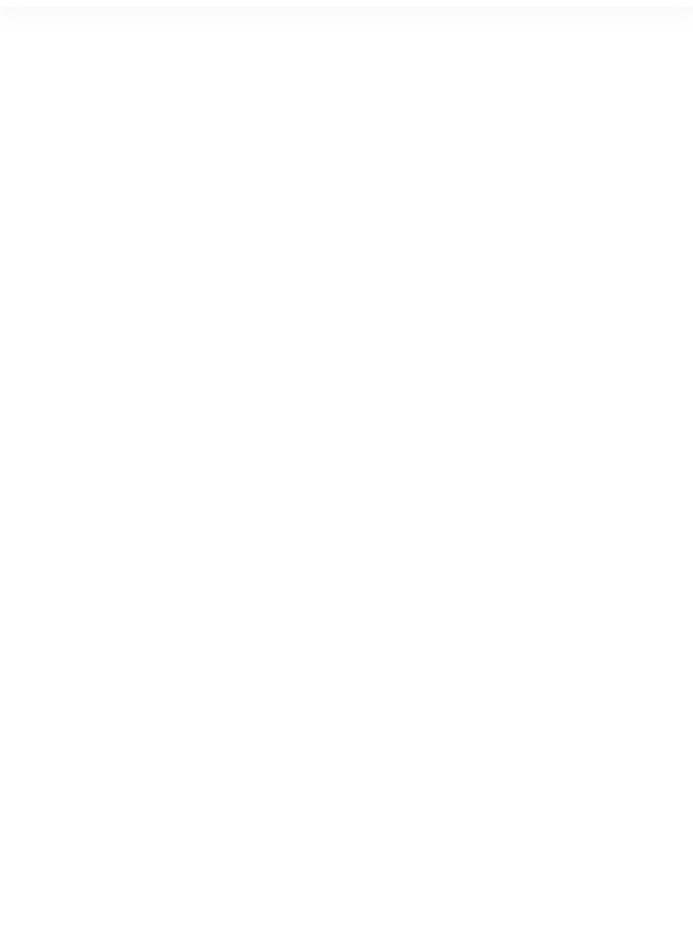
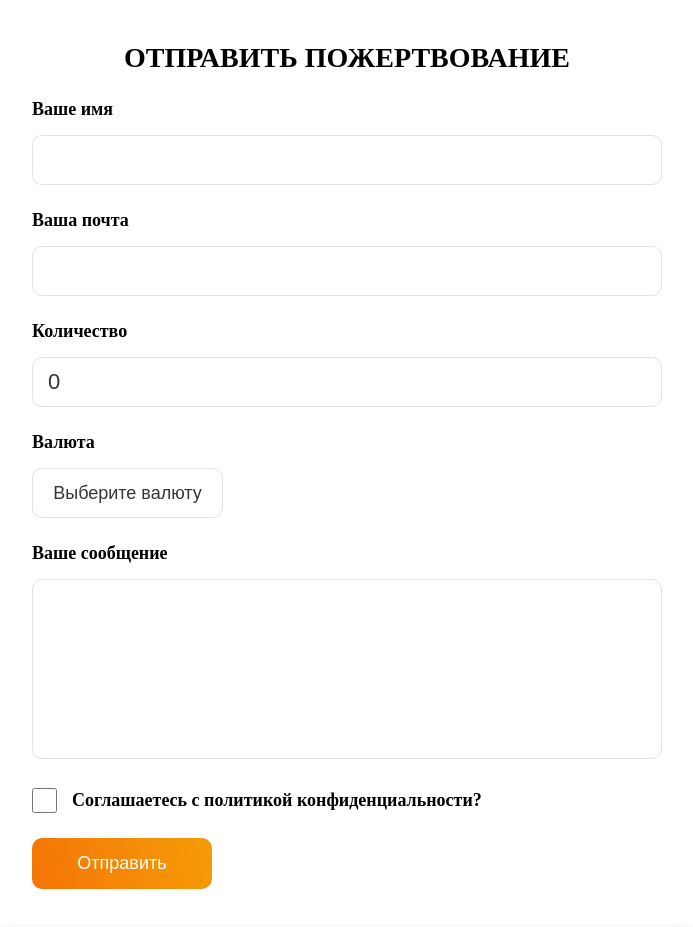
Before and after one commit to shaikouski-arkadzi/formik-playground, a React (Vite) app: page / in a window 1280 px wide. Shown: the part 960-1887 px from the top of the page, without its empty margins (293-986 px from the left). Before the commit the page ends 1017 px from the top, so only its background shows below. Built offline with nearby package versions, Linux system fonts and the light colour scheme.

Commit message:
Add second variant using Formik components

```diff
--- a/src/App.jsx
+++ b/src/App.jsx
@@ -1,10 +1,12 @@
 import Form from "./Form";
+import FormSecond from "./FormSecond";
 import "./App.css";
 
 function App() {
   return (
     <div className="app">
       <Form />
+      <FormSecond />
     </div>
   );
 }
--- /dev/null
+++ b/src/FormSecond.jsx
@@ -0,0 +1,71 @@
+import { Form, Field, ErrorMessage, Formik } from "formik";
+import {
+  object as YUPObject,
+  string as YUPString,
+  number as YUPNumber,
+  boolean as YUPBoolean,
+} from "yup";
+
+const FormSecond = () => {
+  return (
+    <Formik
+      initialValues={{
+        name: "",
+        email: "",
+        amount: 0,
+        currency: "",
+        text: "",
+        terms: false,
+      }}
+      validationSchema={YUPObject({
+        name: YUPString().min(2, "2 letters minimum").required("Required"),
+        email: YUPString().email("Wrong email format").required("Required"),
+        amount: YUPNumber().required("Required"),
+        currency: YUPString().required("Required"),
+        text: YUPString(),
+        terms: YUPBoolean()
+          .required("Required")
+          .oneOf([true], "Must be confirmed"),
+      })}
+    >
+      <Form className="form">
+        <h2>Отправить пожертвование</h2>
+
+        <label htmlFor="name">Ваше имя</label>
+        <Field id="name" name="name" type="text" />
+        <ErrorMessage className="error" name="name" />
+
+        <label htmlFor="email">Ваша почта</label>
+        <Field id="email" name="email" />
+        <ErrorMessage className="error" name="email" />
+
+        <label htmlFor="amount">Количество</label>
+        <Field id="amount" name="amount" type="number" />
+        <ErrorMessage className="error" name="amount" />
+
+        <label htmlFor="currency">Валюта</label>
+        <Field id="currency" name="currency" as="select">
+          <option value="">Выберите валюту</option>
+          <option value="USD">USD</option>
+          <option value="UAH">UAH</option>
+          <option value="RUB">RUB</option>
+        </Field>
+        <ErrorMessage className="error" name="currency" />
+
+        <label htmlFor="text">Ваше сообщение</label>
+        <Field id="text" name="text" as="textarea" />
+        <ErrorMessage className="error" name="text" />
+
+        <label className="checkbox">
+          <Field name="terms" type="checkbox" />
+          Соглашаетесь с политикой конфиденциальности?
+        </label>
+        <ErrorMessage className="error" name="terms" />
+
+        <button type="submit">Отправить</button>
+      </Form>
+    </Formik>
+  );
+};
+
+export default FormSecond;
```
